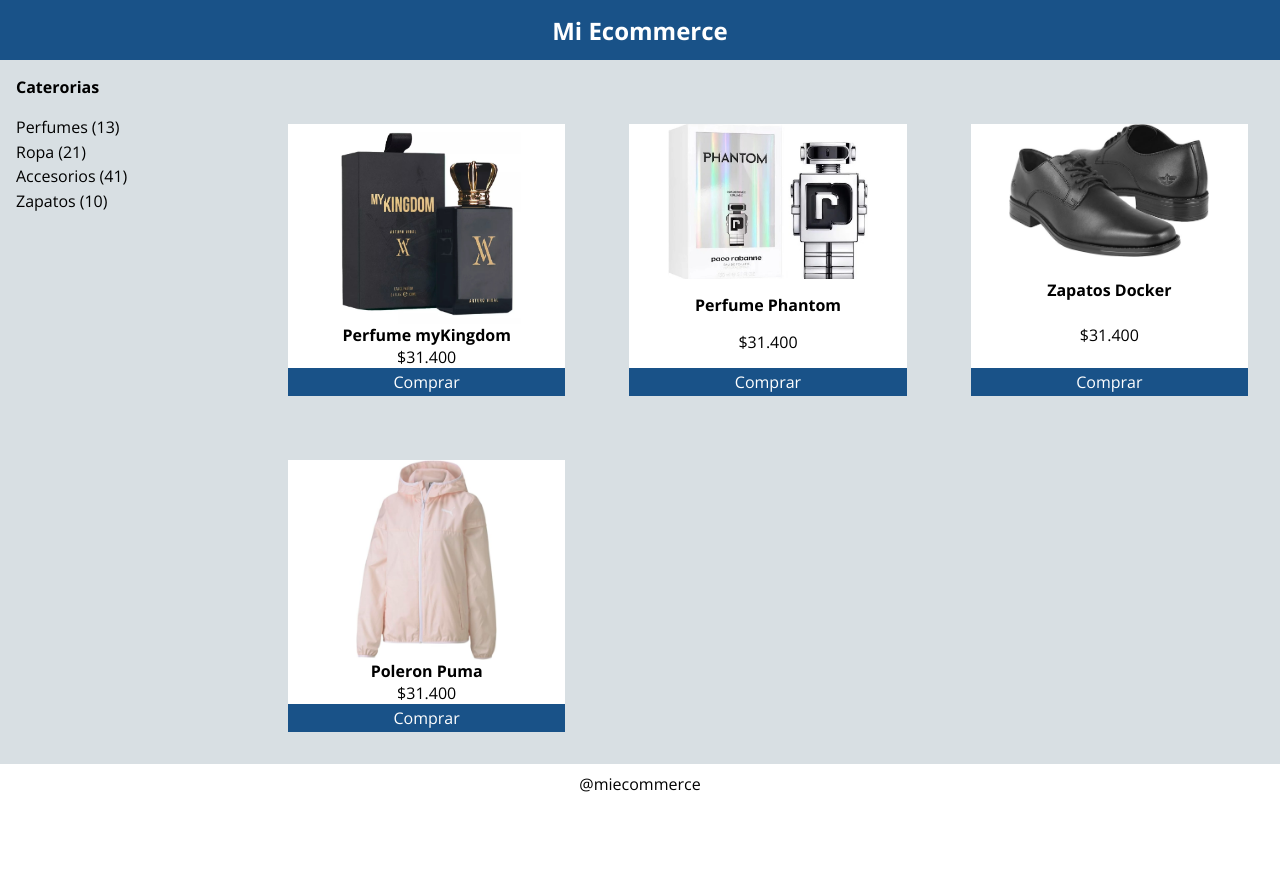
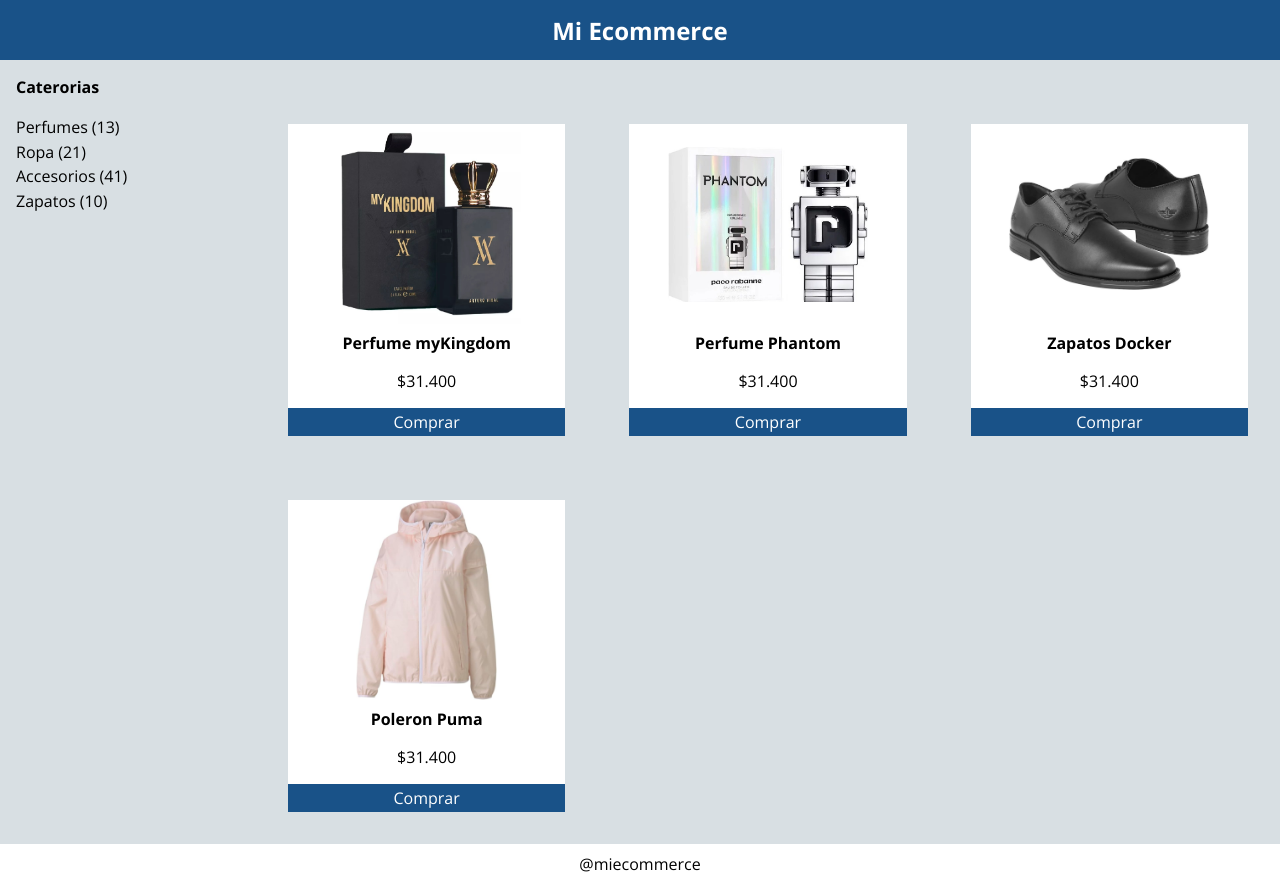
Before and after one commit to gabriel-ecc/desafio-02-02, a plain HTML site: page index.html in a window 1280 px wide. Before the commit the page ends 804 px from the top, so only its background shows below. Drawn offline with nearby package versions, Linux system fonts and the light colour scheme.

Commit message:
ajuste de imagenes

```diff
--- a/assets/styles/styles.css
+++ b/assets/styles/styles.css
@@ -94,11 +94,13 @@ li{
 .producto-titulo{
     font-family: 'Open Sans', sans-serif;
     font-weight: bold;
+    margin-top: 0.5rem;
 }
 
 .producto-precio{
     font-family: 'Open Sans', sans-serif;
     font-weight: lighter;
+    margin: 1rem;
 }
 
 .producto-boton{
@@ -115,6 +117,15 @@ li{
     cursor: pointer;
 }
 
+.producto-imagen-contenedor{
+    display: flex;
+    flex-direction: column;
+    justify-content: center;
+    align-items: center;
+    width: 25vh;
+    height: 25vh;
+}
+
 .producto-imagen{
     max-width: 25vh;
     max-height: 25vh;
--- a/index.html
+++ b/index.html
@@ -23,28 +23,36 @@
         </aside>
         <section class="content">
             <div class="card">
-                <img src="./assets/imgs/myKingdom.jpg" alt="producto1" class="producto-imagen">
+                <div class="producto-imagen-contenedor">
+                    <img src="./assets/imgs/myKingdom.jpg" alt="producto1" class="producto-imagen">
+                </div>
                 <p class="producto-titulo">Perfume myKingdom</p>
                 <p class="producto-precio">$31.400</p>
                 <button class="producto-boton">Comprar</button>
             </div>
 
             <div class="card">
-                <img src="./assets/imgs/phantom.jpg" alt="producto1" class="producto-imagen">
+                <div class="producto-imagen-contenedor">
+                    <img src="./assets/imgs/phantom.jpg" alt="producto1" class="producto-imagen">
+                </div>
                 <p class="producto-titulo">Perfume Phantom</p>
                 <p class="producto-precio">$31.400</p>
                 <button class="producto-boton">Comprar</button>
             </div>
 
             <div class="card">
-                <img src="./assets/imgs/zapatos-docker.jpg" alt="producto1" class="producto-imagen">
+                <div class="producto-imagen-contenedor">
+                    <img src="./assets/imgs/zapatos-docker.jpg" alt="producto1" class="producto-imagen">
+                </div>
                 <p class="producto-titulo">Zapatos Docker</p>
                 <p class="producto-precio">$31.400</p>
                 <button class="producto-boton">Comprar</button>
             </div>
 
             <div class="card">
-                <img src="./assets/imgs/poleron.jpg" alt="producto1" class="producto-imagen">
+                <div class="producto-imagen-contenedor">
+                    <img src="./assets/imgs/poleron.jpg" alt="producto1" class="producto-imagen">
+                </div>
                 <p class="producto-titulo">Poleron Puma</p>
                 <p class="producto-precio">$31.400</p>
                 <button class="producto-boton">Comprar</button>
```
